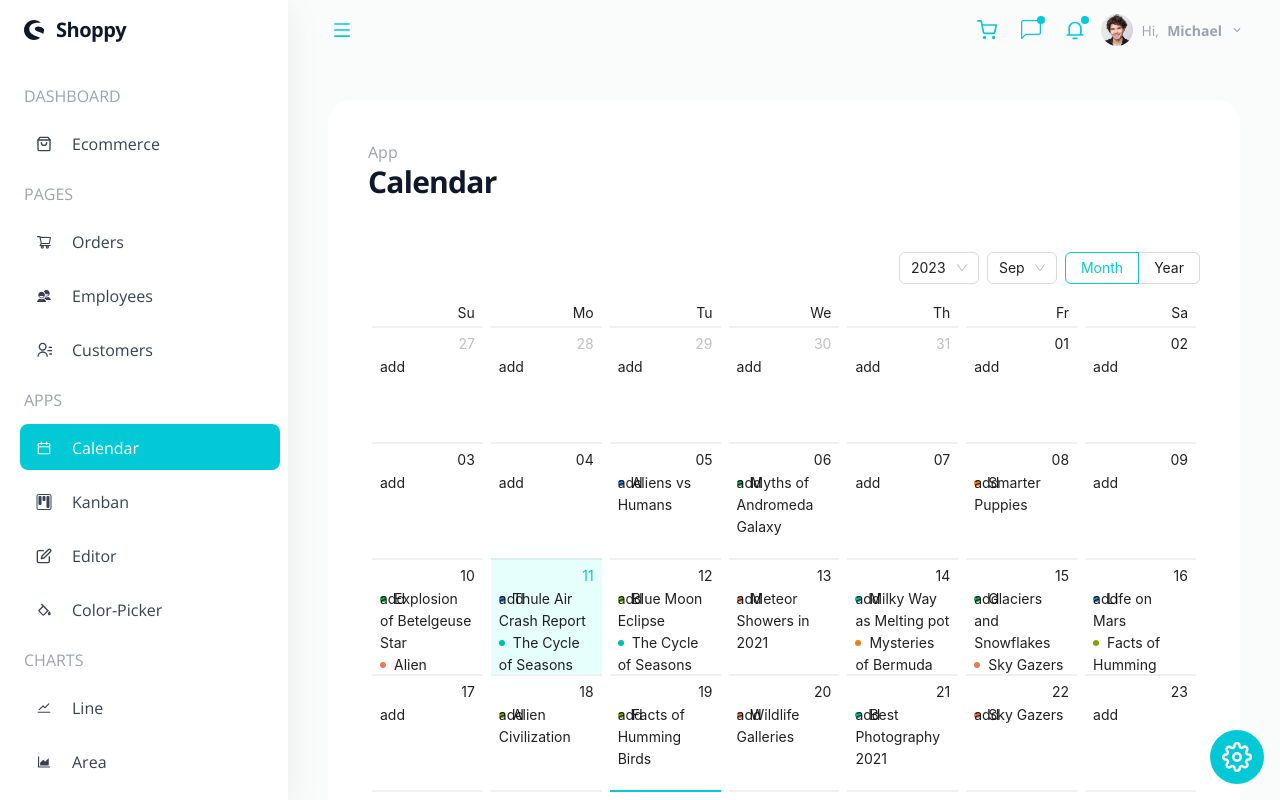
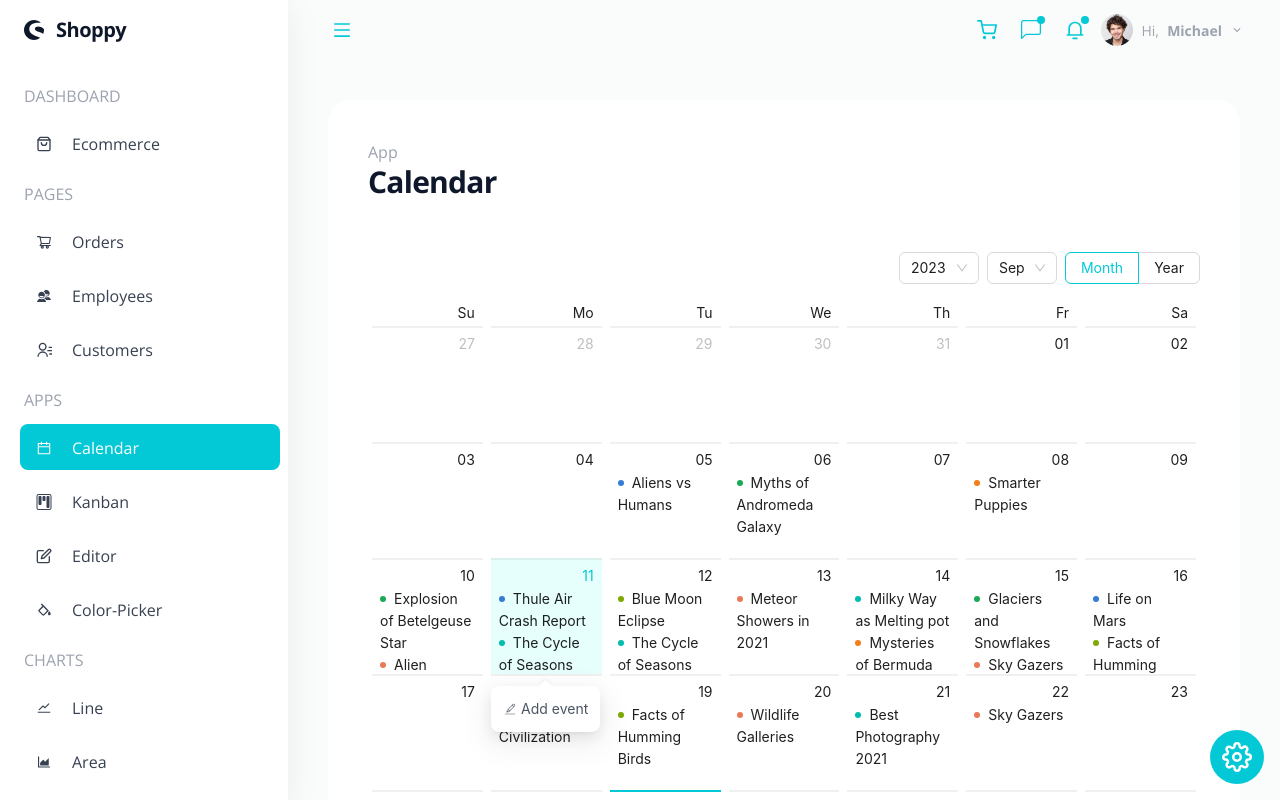
Before and after one commit to otr-web-study/react-admin-dashboard, a React app: page /calendar in a window 1280 px wide. Both pictures are taken after a click on the element 546 px from the left and 616 px from the top of the page. Shown: the top 800 px of the page. Built offline with nearby package versions, Linux system fonts and the light colour scheme; the HTML template or start-up script is replaced by a standard one.

Commit message:
working on form new event

```diff
--- /dev/null
+++ b/src/components/NewCalendarEventForm.jsx
@@ -0,0 +1,16 @@
+import { Form, Input } from 'antd';
+
+const NewCalendarEventForm = ({ form }) => {
+  return (
+    <Form form={form}>
+      <Form.Item name="Subject" label="Title">
+        <Input />
+      </Form.Item>
+      <Form.Item name="Location" label="Location">
+        <Input />
+      </Form.Item>
+    </Form>
+  );
+};
+
+export default NewCalendarEventForm;
--- a/src/components/index.jsx
+++ b/src/components/index.jsx
@@ -14,3 +14,4 @@ export { default as Pie } from './Charts/Pie';
 export { default as ChartsHeader } from './ChartsHeader';
 export { default as Header } from './Header';
 export { default as CalendarEventCard } from './CalendarEventCard';
+export { default as NewCalendarEventForm } from './NewCalendarEventForm';
--- a/src/pages/Calendar.jsx
+++ b/src/pages/Calendar.jsx
@@ -1,13 +1,16 @@
 import { useState } from 'react';
-import { Badge, Calendar as AntCalendar, Popover } from 'antd';
+import { Badge, Calendar as AntCalendar, Popover, Modal } from 'antd';
 import dayjs from 'dayjs';
-import { Header } from '../components';
-import { CalendarEventCard } from '../components';
+import { CiEdit } from 'react-icons/ci';
+import { CalendarEventCard, NewCalendarEventForm, Header } from '../components';
 import { scheduleData } from '../data/dummy';
+import { useForm } from 'antd/es/form/Form';
 
 const Calendar = () => {
   const [data, setData] = useState(scheduleData);
   const [selectedDate, setSelectedDate] = useState(dayjs().endOf('month'));
+  const [newEventOpen, setNewEventOpen] = useState(false);
+  const [form] = useForm();
 
   const getListData = (value, type) => {
     const filterFunc = ({ StartTime }) =>
@@ -21,12 +24,27 @@ const Calendar = () => {
 
   const handleDeleteEvent = (eventId) => setData(data.filter((item) => item.Id !== eventId));
 
+  const handleAddNewEvent = () => {};
+
   const cellRender = (current, info) => {
     if (!['date', 'month'].includes(info.type)) return info.originNode;
 
     const listData = getListData(current, info.type);
     return (
-      <div className="relative">
+      <Popover
+        content={() => (
+          <button
+            className="flex items-center gap-1 text-gray-600 hover:text-accent transition-colors duration-300"
+            onClick={() => setNewEventOpen(true)}
+          >
+            <CiEdit />
+            Add event
+          </button>
+        )}
+        placement="bottom"
+        open={current.format() === selectedDate.format() && !newEventOpen}
+      >
+        <div className="relative h-full grid grid-cols-1">
           <ul className="events">
             {listData.map((item) => (
               <li key={item.Id}>
@@ -39,8 +57,8 @@ const Calendar = () => {
               </li>
             ))}
           </ul>
-        <button className="absolute top-0 left-0">add</button>
         </div>
+      </Popover>
     );
   };
 
@@ -50,6 +68,16 @@ const Calendar = () => {
     <div className="m-2 md:m-10 mt-24 p-2 md:p-10 bg-white rounded-3xl">
       <Header category="App" title="Calendar" />
       <AntCalendar cellRender={cellRender} onSelect={handleSelect} />
+      <Modal
+        title="Add new event"
+        open={newEventOpen}
+        onCancel={() => setNewEventOpen(false)}
+        centered
+        okButtonProps={{ className: 'bg-accent' }}
+        okText="Save"
+      >
+        <NewCalendarEventForm form={form} />
+      </Modal>
     </div>
   );
 };
```
Lines whose indentation alone changed are shown as unchanged.
